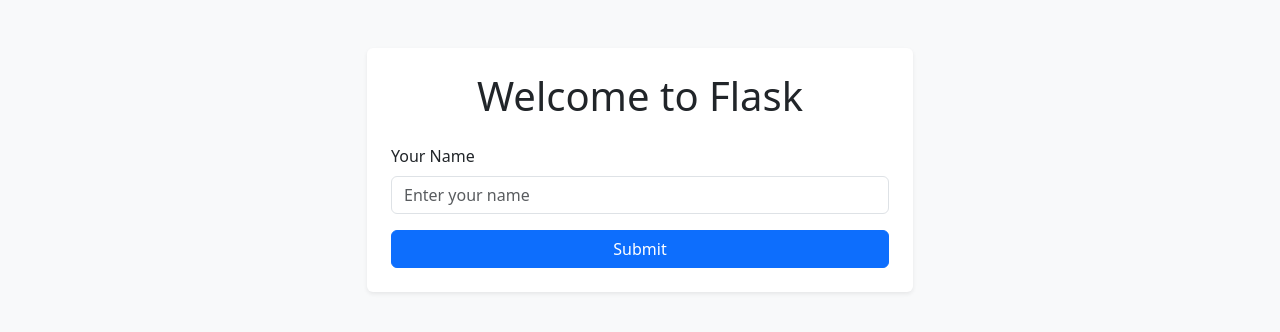
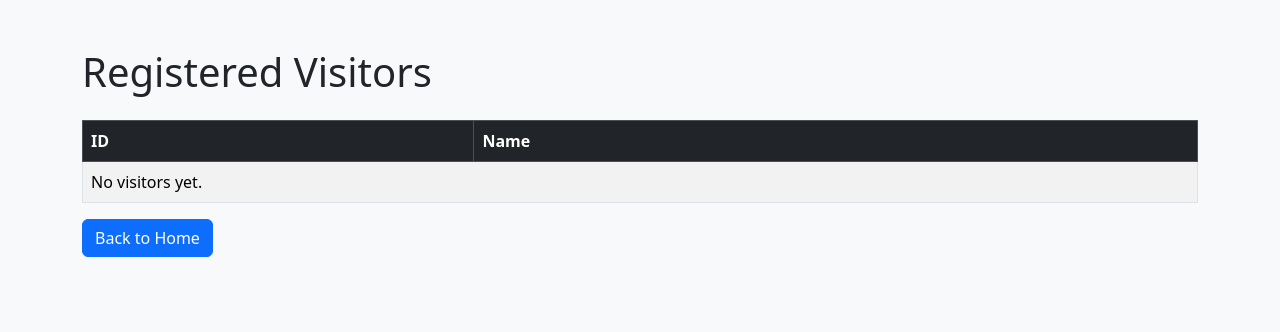
Before and after one commit to ahrarmofiz01/MY-WEB, a Flask app: page / in a window 1280 px wide. Shown: the top 332 px of the page. Run offline with Flask 3, Linux system fonts and the light colour scheme.

Commit message:
add code

```diff
--- a/app.py
+++ b/app.py
@@ -1,63 +1,12 @@
-
-from flask import Flask, render_template, request
-import sqlite3
-
+from flask import Flask, render_template, request, redirect
 app = Flask(__name__)
-
-# Database aur table create karna
-def init_db():
-    conn = sqlite3.connect("visitors.db")
-
-    conn.execute("""
-        CREATE TABLE IF NOT EXISTS visitors (
-            id INTEGER PRIMARY KEY AUTOINCREMENT,
-            name TEXT NOT NULL
-        )
-    """)
-
-    conn.commit()
-    conn.close()
-
-
-@app.route("/", methods=["GET", "POST"])
-def greet():
-    name = None
-
-    if request.method == "POST":
-        name = request.form.get("name", "").strip()
-
-        if name:
-            conn = sqlite3.connect("visitors.db")
-
-            conn.execute(
-                "INSERT INTO visitors (name) VALUES (?)",
-                (name,)
-            )
-
-            conn.commit()
-            conn.close()
-
-    return render_template("index.html", username=name)
-
-
-# Saare saved visitors dekhna
-@app.route("/visitors")
-def visitors():
-    conn = sqlite3.connect("visitors.db")
-    conn.row_factory = sqlite3.Row
-
-    all_visitors = conn.execute(
-        "SELECT id, name FROM visitors ORDER BY id DESC"
-    ).fetchall()
-
-    conn.close()
-
-    return render_template(
-        "visitors.html",
-        visitors=all_visitors
-    )
-
-
-if __name__ == "__main__":
-    init_db()
-    app.run(debug=True)
+task=[]
+@app.route("/")
+def home():
+    return render_template("index.html",tasks=task)
+@app.route("/add",methods=["POST"])
+def add_tasks():
+    task=request.form.get("task")
+    if task:
+        task.append(task)
+    return redirect("/")
--- a/templates/index.html
+++ b/templates/index.html
@@ -3,63 +3,43 @@
 <html lang="en">
 <head>
     <meta charset="UTF-8">
-    <meta name="viewport" content="width=device-width, initial-scale=1.0">
+    <meta name="viewport" content="width=device-width, initial-scale=1">
 
-    <title>Flask Greeting App</title>
+    <title>Visitors</title>
 
-    <!-- Bootstrap CSS -->
     <link
         href="https://cdn.jsdelivr.net/npm/bootstrap@5.3.8/dist/css/bootstrap.min.css"
         rel="stylesheet"
     >
 </head>
-
 <body class="bg-light">
 
     <div class="container mt-5">
-        <div class="row justify-content-center">
-            <div class="col-md-6">
+        <h1 class="mb-4">Registered Visitors</h1>
 
-                <div class="card shadow-sm border-0">
-                    <div class="card-body p-4">
+        <table class="table table-striped table-bordered bg-white">
+            <thead class="table-dark">
+                <tr>
+                    <th>ID</th>
+                    <th>Name</th>
+                </tr>
+            </thead>
 
-                        <h1 class="text-center mb-4">
-                            Welcome to Flask
-                        </h1>
+            <tbody>
+                {% for visitor in visitors %}
+                <tr>
+                    <td>{{ visitor["id"] }}</td>
+                    <td>{{ visitor["name"] }}</td>
+                </tr>
+                {% else %}
+                <tr>
+                    <td colspan="2">No visitors yet.</td>
+                </tr>
+                {% endfor %}
+            </tbody>
+        </table>
 
-                        <form action="/" method="POST">
-                            <div class="mb-3">
-                                <label for="name" class="form-label">
-                                    Your Name
-                                </label>
-
-                                <input
-                                    type="text"
-                                    class="form-control"
-                                    id="name"
-                                    name="name"
-                                    placeholder="Enter your name"
-                                    required
-                                >
-                            </div>
-
-                            <button type="submit" class="btn btn-primary w-100">
-                                Submit
-                            </button>
-                        </form>
-
-                        {% if username %}
-                            <div class="alert alert-success mt-4 mb-0">
-                                <h4>Hello, {{ username }}!</h4>
-                                Thanks for sharing your name.
-                            </div>
-                        {% endif %}
-
-                    </div>
-                </div>
-
-            </div>
-        </div>
+        <a href="/" class="btn btn-primary">Back to Home</a>
     </div>
 
 </body>
```
Also changed, not shown: templates/base.html (added, +66 -0 lines), templates/visitors.html (deleted, +0 -46 lines).
